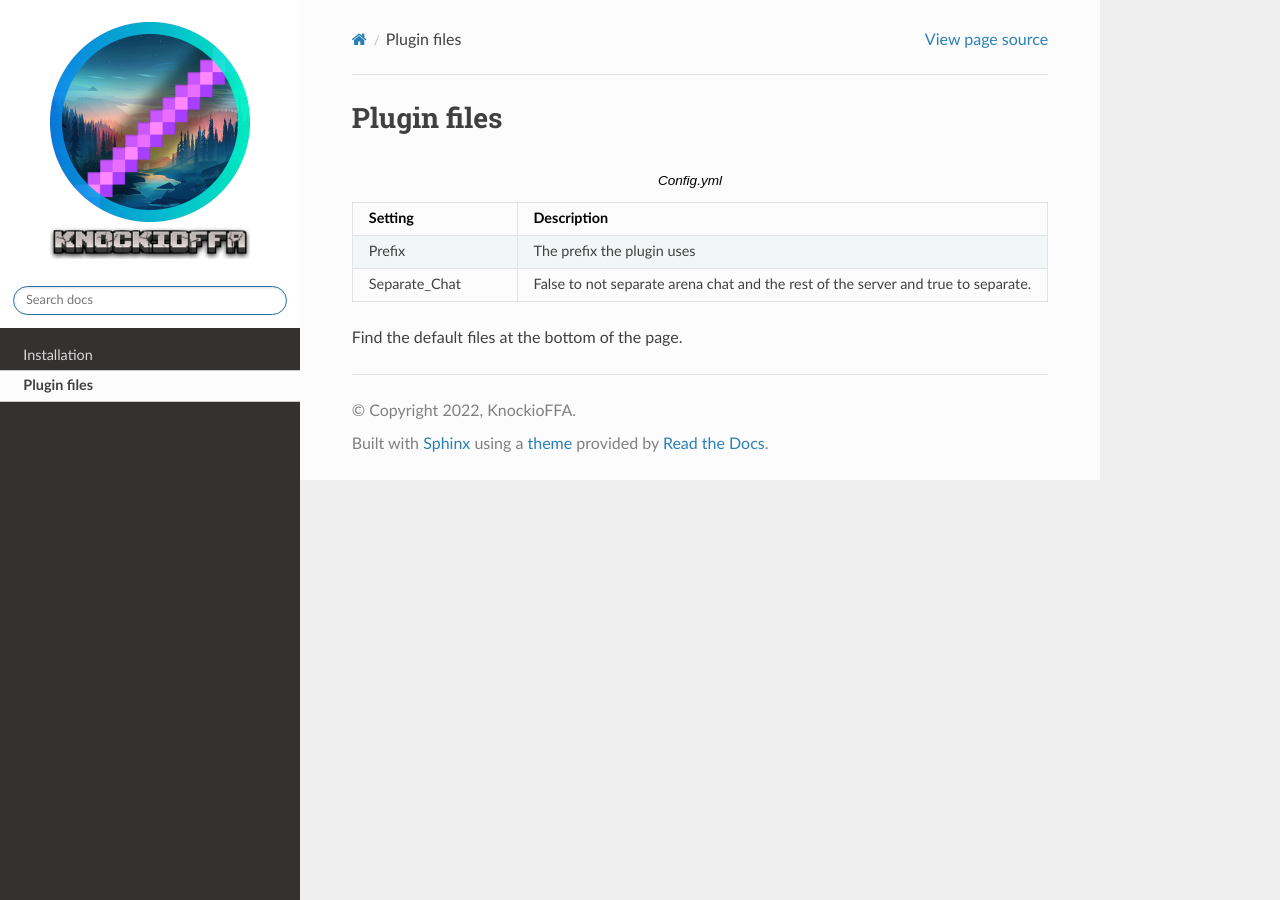
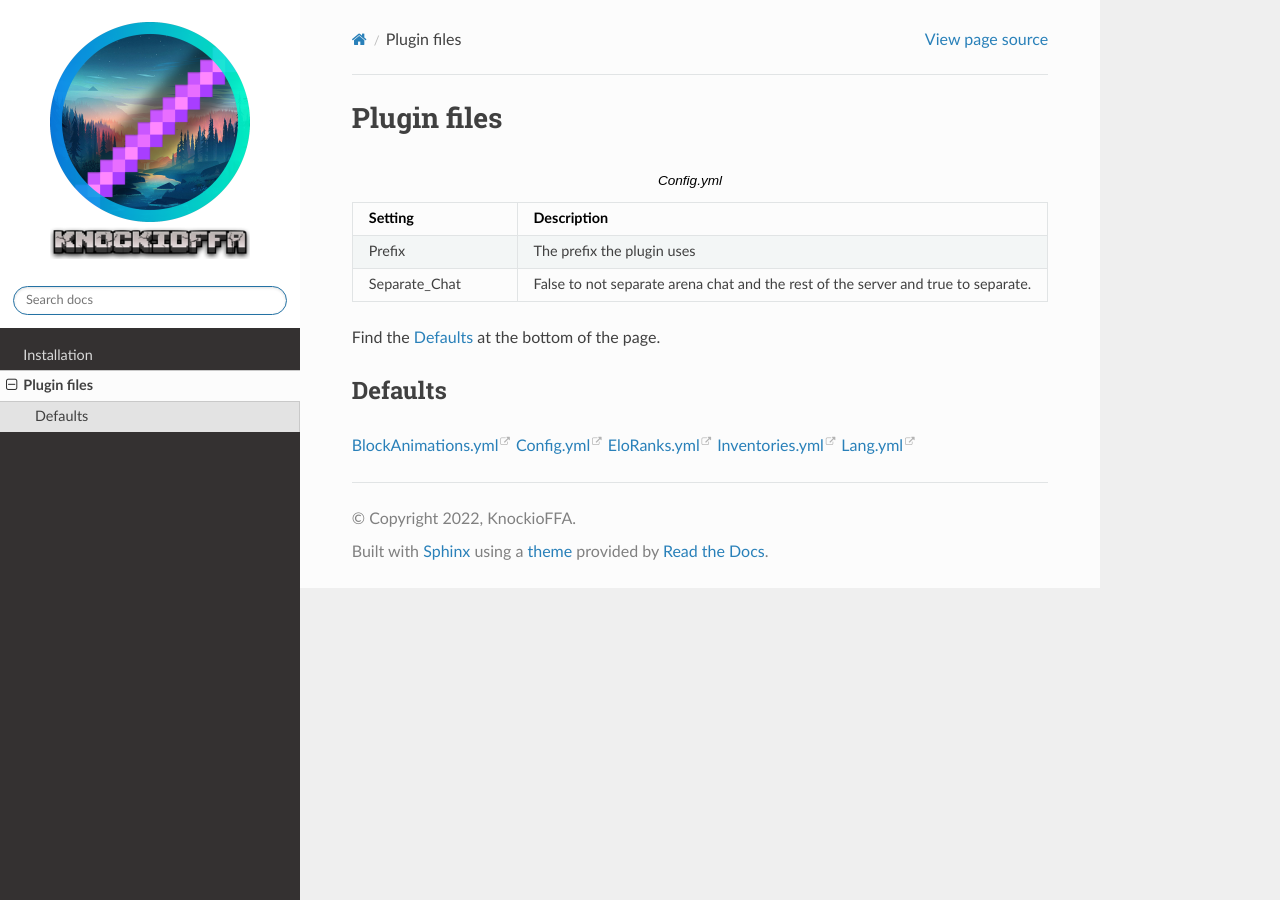
Before and after one commit to JustLeader69420/KnockioFFAdocs, a Sphinx documentation site: the page built from docs/source/files.rst, in a window 1280 px wide. Built offline with Sphinx 7.4.7 and the Read the Docs theme 2.0.0, drawn with Linux system fonts in a browser that asks for light colours; pages that are not in the unit, such as notebooks, are missing from menus.

Commit message:
Added default files

```diff
--- a/docs/source/files.rst
+++ b/docs/source/files.rst
@@ -14,5 +14,15 @@ Plugin files
    * - Separate_Chat
      - False to not separate arena chat and the rest of the server and true to separate.
 
+Find the :ref:`Defaults` at the bottom of the page.
 
-Find the default files at the bottom of the page.
+
+.. _Defaults:
+Defaults
+#####
+
+`BlockAnimations.yml <https://github.com/JustLeader69420/KnockioFFAdocs/raw/main/docs/source/assets/default-files/BlockAnimations.yml>`_
+`Config.yml <https://github.com/JustLeader69420/KnockioFFAdocs/raw/main/docs/source/assets/default-files/Config.yml>`_
+`EloRanks.yml <https://github.com/JustLeader69420/KnockioFFAdocs/raw/main/docs/source/assets/default-files/EloRanks.yml>`_
+`Inventories.yml <https://github.com/JustLeader69420/KnockioFFAdocs/raw/main/docs/source/assets/default-files/Inventories.yml>`_
+`Lang.yml <https://github.com/JustLeader69420/KnockioFFAdocs/raw/main/docs/source/assets/default-files/Lang.yml>`_
```
